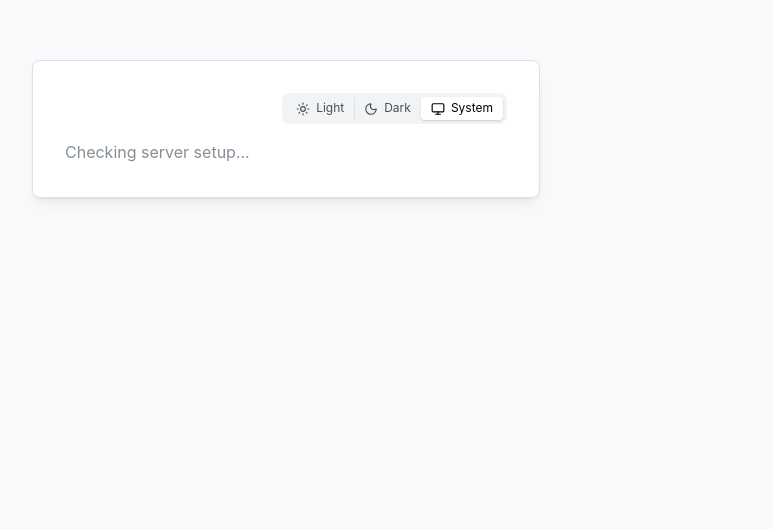
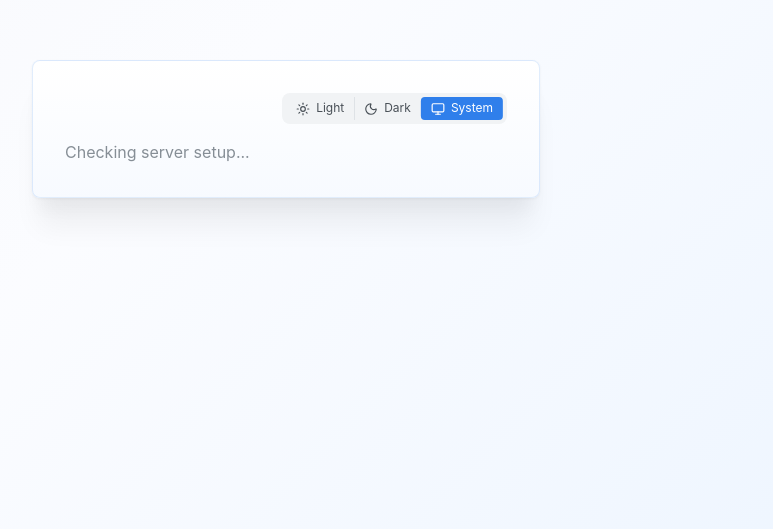
Before and after one commit to henss/durable-workloops, a React (Vite) app in the folder apps/web/: page / in a window 1280 px wide. Shown: the part 271-800 px from the top of the page, without its empty margins (354-1127 px from the left). Built offline with nearby package versions, Linux system fonts and the light colour scheme; no server answers.

Commit message:
Polish web light and dark themes

```diff
--- a/apps/web/src/components/MetricCard.tsx
+++ b/apps/web/src/components/MetricCard.tsx
@@ -1,15 +1,17 @@
 import type React from "react";
-import { Box, Group, Paper, Text, ThemeIcon } from "@mantine/core";
+import { Box, Group, Paper, Text, ThemeIcon, useComputedColorScheme } from "@mantine/core";
+import { elevatedPanelBackground, subtleBorder } from "./themeSurfaces.js";
 
 export function MetricCard(props: { label: string; value: number; icon: React.ReactNode; color: string }) {
+  const computedColorScheme = useComputedColorScheme("light", { getInitialValueInEffect: false });
   return (
-    <Paper withBorder radius="md" p="md">
+    <Paper p="md" shadow="sm" bg={elevatedPanelBackground(computedColorScheme)} style={{ border: subtleBorder(computedColorScheme) }}>
       <Group justify="space-between">
         <Box>
           <Text size="xs" tt="uppercase" fw={700} c="dimmed">{props.label}</Text>
-          <Text size="xl" fw={700}>{props.value}</Text>
+          <Text size="xl" fw={800}>{props.value}</Text>
         </Box>
-        <ThemeIcon variant="light" color={props.color} radius="md" size="lg">
+        <ThemeIcon variant="light" color={props.color} size="lg">
           {props.icon}
         </ThemeIcon>
       </Group>
--- a/apps/web/src/components/PageSection.tsx
+++ b/apps/web/src/components/PageSection.tsx
@@ -1,9 +1,11 @@
 import type React from "react";
-import { Paper } from "@mantine/core";
+import { Paper, useComputedColorScheme } from "@mantine/core";
+import { elevatedPanelBackground, subtleBorder } from "./themeSurfaces.js";
 
 export function PageSection(props: { children: React.ReactNode }) {
+  const computedColorScheme = useComputedColorScheme("light", { getInitialValueInEffect: false });
   return (
-    <Paper withBorder radius="md" p={0} shadow="xs">
+    <Paper p={0} shadow="sm" bg={elevatedPanelBackground(computedColorScheme)} style={{ border: subtleBorder(computedColorScheme), overflow: "hidden" }}>
       {props.children}
     </Paper>
   );
--- /dev/null
+++ b/apps/web/src/components/themeSurfaces.ts
@@ -0,0 +1,25 @@
+import type { MantineColorScheme } from "@mantine/core";
+
+export function appBackground(colorScheme: MantineColorScheme): string {
+  return colorScheme === "dark"
+    ? "linear-gradient(135deg, #070b12 0%, #0d1422 46%, #082529 100%)"
+    : "linear-gradient(135deg, var(--mantine-color-slate-0) 0%, #fbfcff 45%, var(--mantine-color-brand-0) 100%)";
+}
+
+export function shellPanelBackground(colorScheme: MantineColorScheme): string {
+  return colorScheme === "dark"
+    ? "rgba(13, 20, 34, 0.92)"
+    : "rgba(255, 255, 255, 0.86)";
+}
+
+export function elevatedPanelBackground(colorScheme: MantineColorScheme): string {
+  return colorScheme === "dark"
+    ? "linear-gradient(180deg, rgba(18, 27, 44, 0.96), rgba(12, 18, 30, 0.96))"
+    : "linear-gradient(180deg, rgba(255, 255, 255, 0.96), rgba(247, 250, 255, 0.96))";
+}
+
+export function subtleBorder(colorScheme: MantineColorScheme): string {
+  return colorScheme === "dark"
+    ? "1px solid rgba(124, 160, 207, 0.18)"
+    : "1px solid rgba(47, 127, 235, 0.14)";
+}
--- a/apps/web/src/features/auth/AuthShell.tsx
+++ b/apps/web/src/features/auth/AuthShell.tsx
@@ -1,14 +1,15 @@
 import type React from "react";
 import { Box, Center, Container, Group, Paper, Stack, useComputedColorScheme } from "@mantine/core";
 import { ColorSchemeControl } from "../../components/ColorSchemeControl.js";
+import { appBackground, elevatedPanelBackground, subtleBorder } from "../../components/themeSurfaces.js";
 
 export function AuthShell(props: { children: React.ReactNode; size?: "xs" | "sm" }) {
   const computedColorScheme = useComputedColorScheme("light", { getInitialValueInEffect: false });
   return (
-    <Box bg={computedColorScheme === "dark" ? "dark.8" : "gray.0"} mih="100vh">
+    <Box bg={appBackground(computedColorScheme)} mih="100vh">
       <Center mih="100vh" p="lg">
         <Container size={props.size ?? "xs"} w="100%">
-          <Paper withBorder radius="md" p="xl" shadow="sm">
+          <Paper p="xl" shadow="xl" bg={elevatedPanelBackground(computedColorScheme)} style={{ border: subtleBorder(computedColorScheme) }}>
             <Stack gap="md">
               <Group justify="flex-end">
                 <ColorSchemeControl />
--- a/apps/web/src/features/auth/LoginForm.tsx
+++ b/apps/web/src/features/auth/LoginForm.tsx
@@ -10,7 +10,7 @@ export function LoginForm(props: {
   return (
     <Stack gap="md">
       <Group gap="sm">
-        <ThemeIcon size="lg" radius="md" variant="light">
+        <ThemeIcon size="lg" radius="md" variant="gradient">
           <ListChecks size={20} />
         </ThemeIcon>
         <Box>
--- a/apps/web/src/features/auth/SetupRequired.tsx
+++ b/apps/web/src/features/auth/SetupRequired.tsx
@@ -11,7 +11,7 @@ export function SetupRequired(props: {
   return (
     <Stack gap="md">
       <Group gap="sm">
-        <ThemeIcon size="lg" radius="md" variant="light" color="yellow">
+        <ThemeIcon size="lg" radius="md" variant="gradient" gradient={{ from: "yellow.6", to: "brand.6", deg: 135 }}>
           <UserPlus size={20} />
         </ThemeIcon>
         <Box>
--- a/apps/web/src/features/dashboard/DashboardShell.tsx
+++ b/apps/web/src/features/dashboard/DashboardShell.tsx
@@ -19,6 +19,7 @@ import type { CreatedClientToken, PlanRecord, PublicClientToken, User } from "@a
 import { ColorSchemeControl } from "../../components/ColorSchemeControl.js";
 import { MetricCard } from "../../components/MetricCard.js";
 import { PageSection } from "../../components/PageSection.js";
+import { appBackground, shellPanelBackground, subtleBorder } from "../../components/themeSurfaces.js";
 import { PlanTable } from "../plans/PlanTable.js";
 import { TokensPanel } from "../tokens/TokensPanel.js";
 import { UsersPanel } from "../users/UsersPanel.js";
@@ -63,12 +64,12 @@ export function DashboardShell(props: {
       header={{ height: 72 }}
       navbar={{ width: 280, breakpoint: "sm" }}
       padding="lg"
-      bg={computedColorScheme === "dark" ? "dark.8" : "gray.0"}
+      bg={appBackground(computedColorScheme)}
     >
-      <AppShell.Header px="lg">
+      <AppShell.Header px="lg" bg={shellPanelBackground(computedColorScheme)} style={{ borderBottom: subtleBorder(computedColorScheme), backdropFilter: "blur(14px)" }}>
         <Group h="100%" justify="space-between">
           <Group gap="sm">
-            <ThemeIcon size="lg" radius="md" variant="light">
+            <ThemeIcon size="lg" radius="md" variant="gradient">
               <ListChecks size={20} />
             </ThemeIcon>
             <Box>
@@ -84,7 +85,7 @@ export function DashboardShell(props: {
         </Group>
       </AppShell.Header>
 
-      <AppShell.Navbar p="md">
+      <AppShell.Navbar p="md" bg={shellPanelBackground(computedColorScheme)} style={{ borderRight: subtleBorder(computedColorScheme), backdropFilter: "blur(14px)" }}>
         <Stack gap="md" h="100%">
           <Box>
             <Text size="xs" tt="uppercase" fw={700} c="dimmed">Signed in</Text>
@@ -124,8 +125,8 @@ export function DashboardShell(props: {
 
           <SimpleGrid cols={{ base: 1, sm: 3 }} spacing="md">
             <MetricCard label="Pending approval" value={props.buckets.pending.length} icon={<Clock3 size={18} />} color="yellow" />
-            <MetricCard label="Claimable" value={props.buckets.claimable.length} icon={<CheckCircle2 size={18} />} color="green" />
-            <MetricCard label="Locked" value={props.buckets.locked.length} icon={<Lock size={18} />} color="blue" />
+            <MetricCard label="Claimable" value={props.buckets.claimable.length} icon={<CheckCircle2 size={18} />} color="aqua" />
+            <MetricCard label="Locked" value={props.buckets.locked.length} icon={<Lock size={18} />} color="brand" />
           </SimpleGrid>
 
           <Tabs value={props.activeTab} onChange={(value) => props.setActiveTab((value ?? "pending") as DashboardTab)} keepMounted={false}>
--- a/apps/web/src/main.tsx
+++ b/apps/web/src/main.tsx
@@ -3,10 +3,11 @@ import React from "react";
 import { MantineProvider } from "@mantine/core";
 import { createRoot } from "react-dom/client";
 import { App } from "./App.js";
+import { appTheme } from "./theme.js";
 
 createRoot(document.getElementById("root")!).render(
   <React.StrictMode>
-    <MantineProvider defaultColorScheme="auto">
+    <MantineProvider defaultColorScheme="auto" theme={appTheme}>
       <App />
     </MantineProvider>
   </React.StrictMode>,
--- /dev/null
+++ b/apps/web/src/theme.ts
@@ -0,0 +1,132 @@
+import {
+  Accordion,
+  Alert,
+  Badge,
+  Button,
+  Code,
+  Modal,
+  MultiSelect,
+  NavLink,
+  Paper,
+  PasswordInput,
+  Progress,
+  SegmentedControl,
+  Select,
+  Table,
+  Tabs,
+  TextInput,
+  ThemeIcon,
+  createTheme,
+} from "@mantine/core";
+
+export const appTheme = createTheme({
+  primaryColor: "brand",
+  primaryShade: { light: 6, dark: 5 },
+  defaultRadius: "md",
+  defaultGradient: { from: "brand.6", to: "aqua.5", deg: 135 },
+  fontFamily:
+    "Inter, ui-sans-serif, system-ui, -apple-system, BlinkMacSystemFont, Segoe UI, sans-serif",
+  headings: {
+    fontFamily:
+      "Inter, ui-sans-serif, system-ui, -apple-system, BlinkMacSystemFont, Segoe UI, sans-serif",
+    fontWeight: "750",
+  },
+  radius: {
+    xs: "4px",
+    sm: "6px",
+    md: "8px",
+    lg: "10px",
+    xl: "14px",
+  },
+  colors: {
+    brand: [
+      "#edf5ff",
+      "#d8e8ff",
+      "#afcffd",
+      "#83b4f8",
+      "#5f9df4",
+      "#448cef",
+      "#2f7feb",
+      "#236bd2",
+      "#1d5ead",
+      "#194f87",
+    ],
+    aqua: [
+      "#e9fbfb",
+      "#ccf4f3",
+      "#95e6e4",
+      "#5bd5d2",
+      "#31c7c4",
+      "#1dbcb9",
+      "#0fa8a6",
+      "#0b8584",
+      "#0b6a6a",
+      "#0a5656",
+    ],
+    slate: [
+      "#f6f8fb",
+      "#e9edf4",
+      "#cfd8e5",
+      "#b4c0d0",
+      "#9caabd",
+      "#8495aa",
+      "#65778d",
+      "#4f6074",
+      "#374457",
+      "#202a37",
+    ],
+  },
+  components: {
+    Accordion: Accordion.extend({
+      defaultProps: { radius: "md", variant: "contained" },
+    }),
+    Alert: Alert.extend({
+      defaultProps: { radius: "md", variant: "light" },
+    }),
+    Badge: Badge.extend({
+      defaultProps: { radius: "sm", variant: "light" },
+    }),
+    Button: Button.extend({
+      defaultProps: { radius: "md" },
+    }),
+    Code: Code.extend({
+      defaultProps: { color: "slate" },
+    }),
+    Modal: Modal.extend({
+      defaultProps: { radius: "lg", shadow: "xl" },
+    }),
+    MultiSelect: MultiSelect.extend({
+      defaultProps: { radius: "md", variant: "default" },
+    }),
+    NavLink: NavLink.extend({
+      defaultProps: { color: "brand", variant: "light" },
+    }),
+    Paper: Paper.extend({
+      defaultProps: { radius: "md", shadow: "xs" },
+    }),
+    PasswordInput: PasswordInput.extend({
+      defaultProps: { radius: "md", variant: "default" },
+    }),
+    Progress: Progress.extend({
+      defaultProps: { radius: "xl" },
+    }),
+    SegmentedControl: SegmentedControl.extend({
+      defaultProps: { radius: "md", color: "brand" },
+    }),
+    Select: Select.extend({
+      defaultProps: { radius: "md", variant: "default" },
+    }),
+    Table: Table.extend({
+      defaultProps: { highlightOnHover: true, verticalSpacing: "sm" },
+    }),
+    Tabs: Tabs.extend({
+      defaultProps: { color: "brand", radius: "md" },
+    }),
+    TextInput: TextInput.extend({
+      defaultProps: { radius: "md", variant: "default" },
+    }),
+    ThemeIcon: ThemeIcon.extend({
+      defaultProps: { radius: "md" },
+    }),
+  },
+});
```
Also changed, not shown: 2 other files (tests, documents, lock files or other folders).
